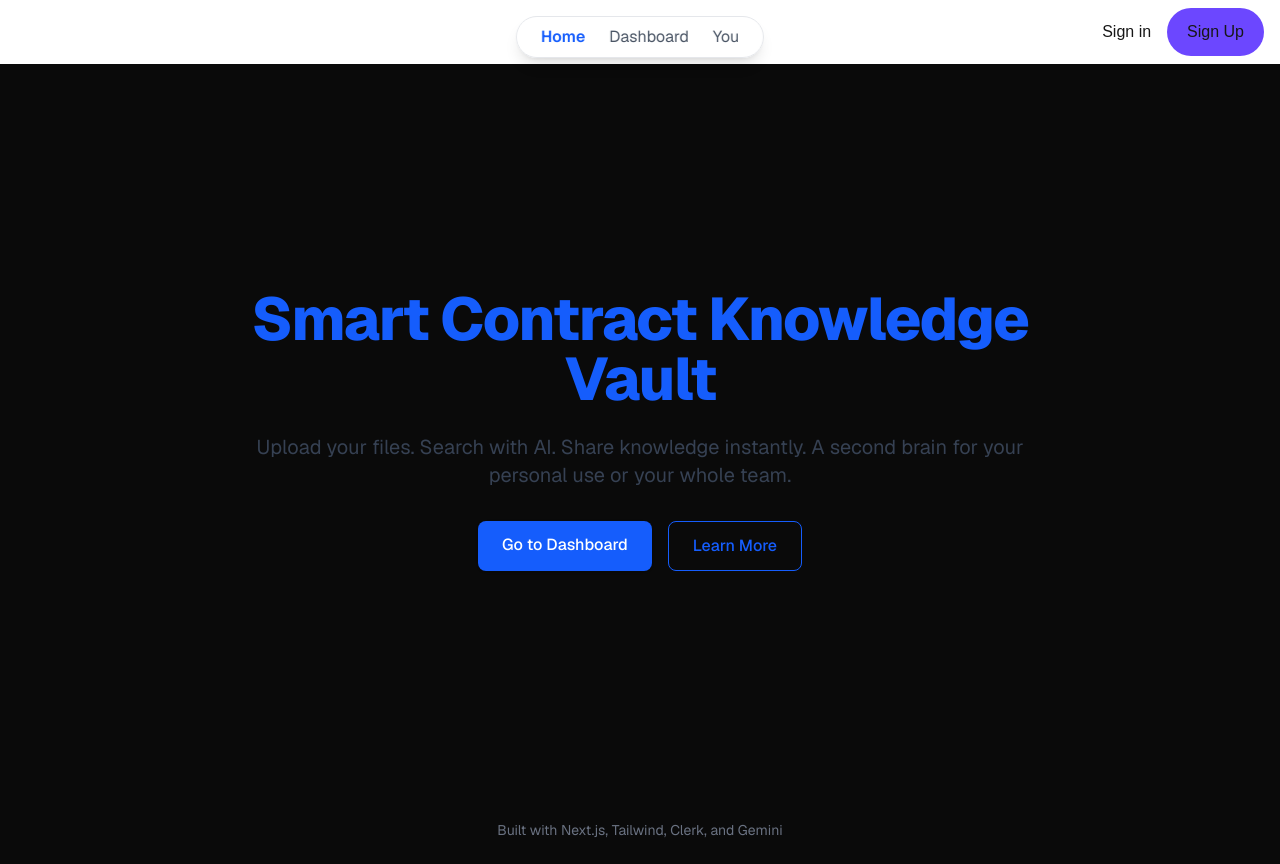
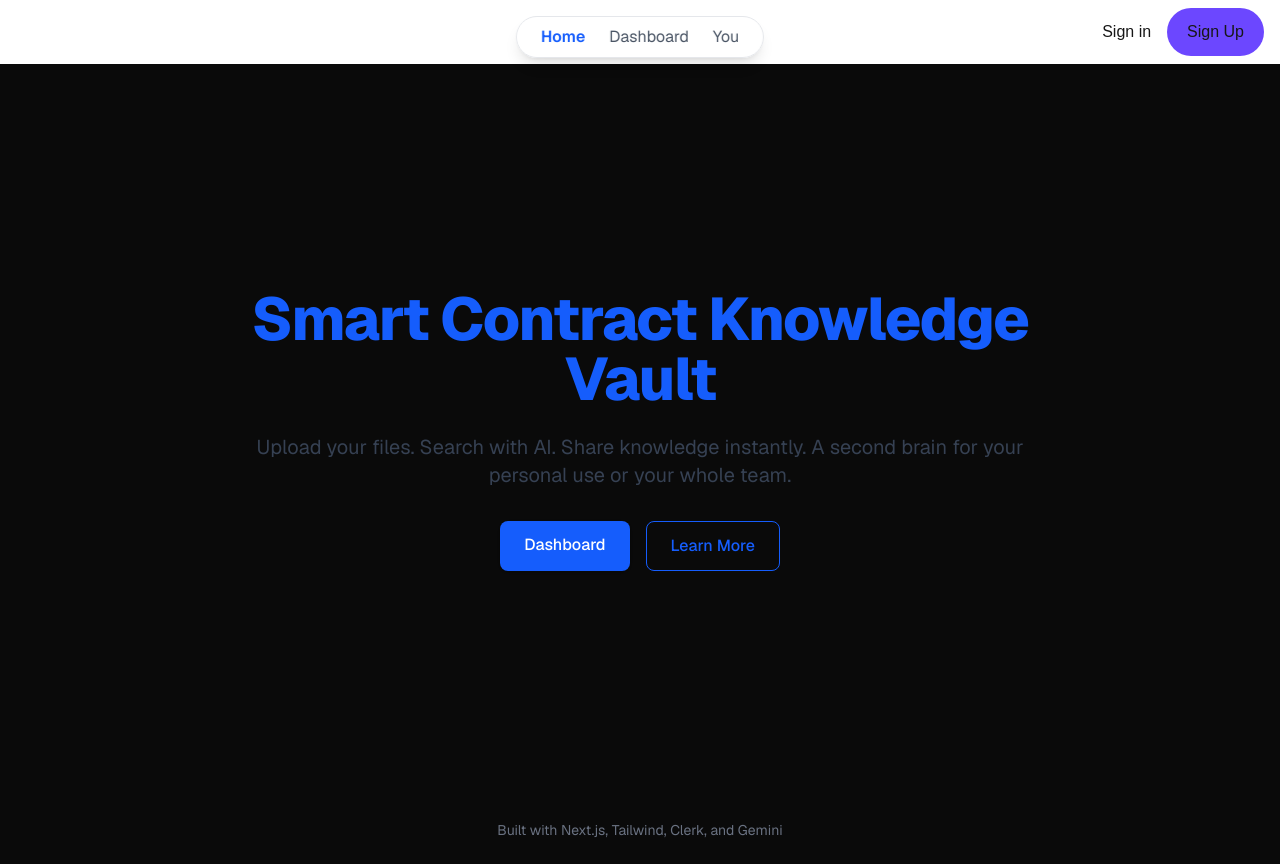
Before and after one commit to harshitrwt/Knowledge_vault, a Next.js app: page / in a window 1280 px wide. Built offline with nearby package versions, Linux system fonts and the light colour scheme; no server answers.

Commit message:
git testing demo commit only

```diff
--- a/src/app/page.tsx
+++ b/src/app/page.tsx
@@ -27,7 +27,7 @@ export default function Home() {
               href="/dashboard"
               className="px-6 py-3 rounded-lg bg-blue-600 text-white font-medium shadow hover:bg-blue-700 transition"
             >
-              Go to Dashboard
+              Dashboard
             </Link>
             <Link
               href="/docs"
```
